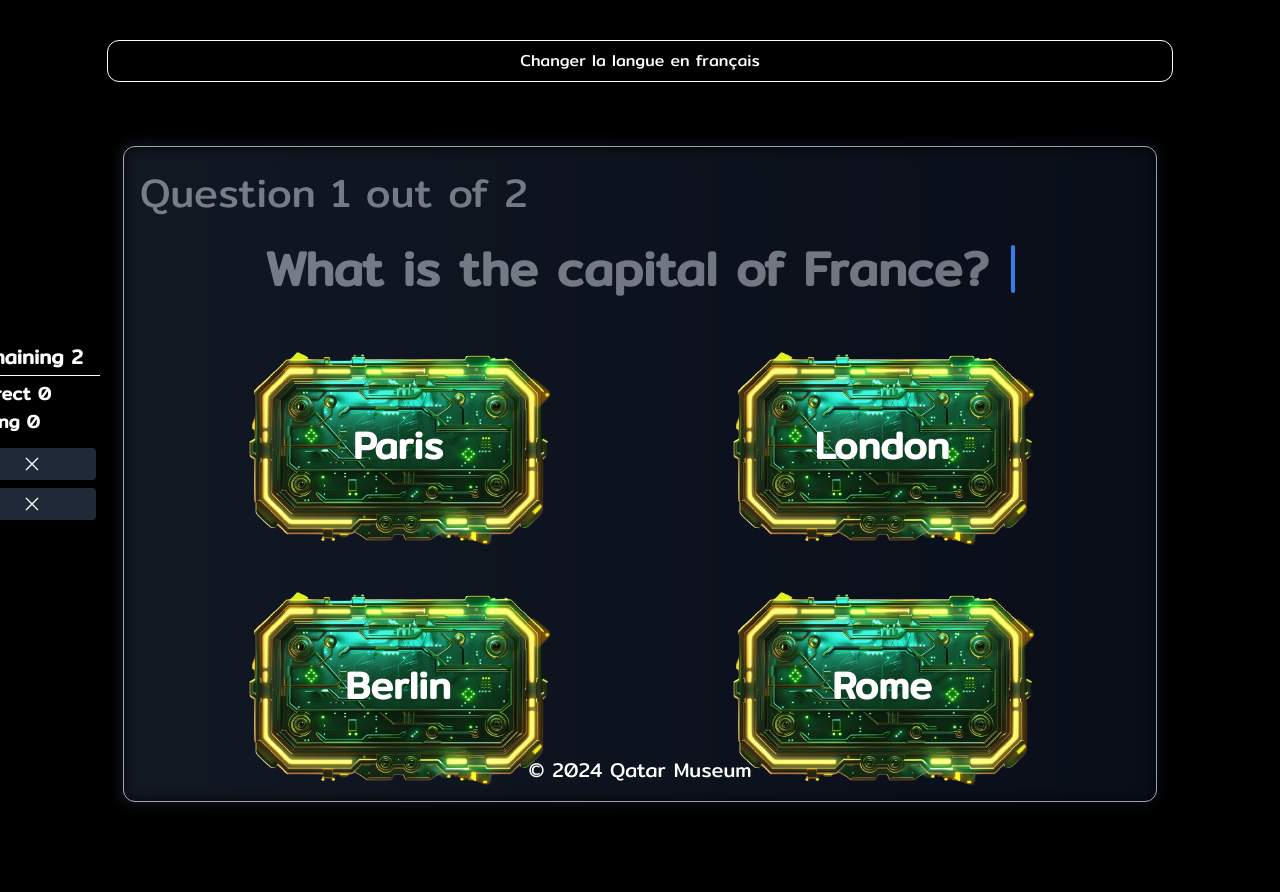
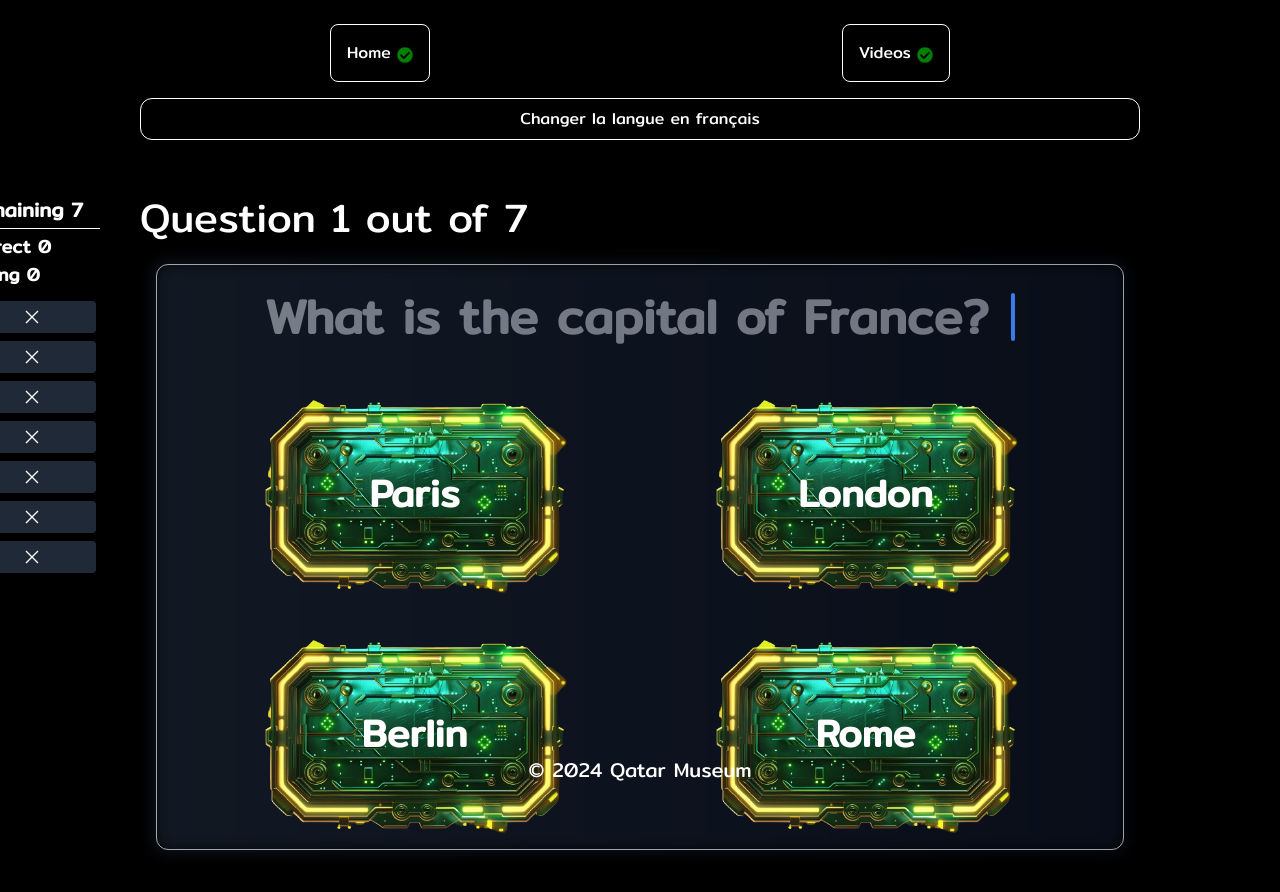
Before and after one commit to sim-engineering/nextjs-electron-boilerplate, a Next.js app: page / in a window 1280 px wide. Shown: the top 892 px of the page. Built offline with nearby package versions, Linux system fonts and the light colour scheme.

Commit message:
minor cleanup

```diff
--- a/public/locales/en.json
+++ /dev/null
@@ -1,6 +0,0 @@
-// public/locales/en.json
-
-{
-  "welcome": "Welcome to my website!",
-  "intro": "This is the introductory text in English."
-}
--- a/public/locales/fr.json
+++ /dev/null
@@ -1,4 +0,0 @@
-{
-  "welcome": "Bienvenue sur mon site web!",
-  "intro": "Ceci est le texte d'introduction en français."
-}
--- a/src/components/navigation.tsx
+++ b/src/components/navigation.tsx
@@ -1,6 +1,7 @@
 "use client";
 import React, { useContext } from "react";
 import { FaCheckCircle } from "react-icons/fa";
+import Link from "next/link";
 
 const Navigation = () => {
   return (
--- a/src/components/quiz.jsx
+++ b/src/components/quiz.jsx
@@ -10,7 +10,8 @@ const text = {
   wrong: { en: "Wrong", fr: "Faux" },
 };
 
-const Quiz = ({ questions: initialQuestions, language, handleRotate }) => {
+const Quiz = ({ questions: initialQuestions, language }) => {
+  const [rotate, setRotate] = useState(false);
   const [currentQuestion, setCurrentQuestion] = useState(0);
   const [remainingCount, setRemainingCount] = useState(initialQuestions.length);
   const [score, setScore] = useState(0);
@@ -21,6 +22,11 @@ const Quiz = ({ questions: initialQuestions, language, handleRotate }) => {
   const [isDisabled, setIsDisabled] = useState(false);
   const [questions, setQuestions] = useState([]);
   const [isTrembling, setIsTrembling] = useState(false);
+
+  const handleRotate = () => {
+    setRotate(true);
+    setTimeout(() => setRotate(false), 1000); // Adjust time to match the animation duration
+  };
 
   const triggerTremble = () => {
     setIsTrembling(true);
@@ -117,6 +123,14 @@ const Quiz = ({ questions: initialQuestions, language, handleRotate }) => {
               Question {currentQuestion + 1}{" "}
               {language === "en" ? "out of" : "sur"} {questions?.length}
             </div>
+            <div
+              className={`relative group p-4 m-4 border border-slate rounded-xl transform transition-transform duration-1000 ${
+                rotate ? "rotate-x" : "rotate-reverse-x"
+              }`}
+            >
+              <div className="absolute -inset-0.5 bg-gradient-to-r from-slate-800 to-slate-900 rounded-lg blur opacity-60 group-hover:opacity-10 transition duration-1000 group-hover:duration-200 animate-tilt"></div>
+
+              <div>
                 <TypewriterEffectSmoothComponent key={resetKey} words={words} />
                 <div className="grid grid-cols-2">
                   {questions[currentQuestion].options.map((option, index) => (
@@ -137,6 +151,8 @@ const Quiz = ({ questions: initialQuestions, language, handleRotate }) => {
                       />
                     </div>
                   ))}
+                </div>
+              </div>
             </div>
           </div>
         )}
@@ -201,6 +217,116 @@ const Quiz = ({ questions: initialQuestions, language, handleRotate }) => {
           }
         }
 
+        @keyframes rotateX {
+          0% {
+            transform: rotateX(0deg);
+          }
+          5% {
+            transform: rotateX(5deg);
+          }
+          10% {
+            transform: rotateX(10deg);
+          }
+          15% {
+            transform: rotateX(15deg);
+          }
+          20% {
+            transform: rotateX(20deg);
+          }
+          25% {
+            transform: rotateX(25deg);
+          }
+          30% {
+            transform: rotateX(30deg);
+          }
+          35% {
+            transform: rotateX(35deg);
+          }
+          40% {
+            transform: rotateX(40deg);
+          }
+          45% {
+            transform: rotateX(45deg);
+          }
+          50% {
+            transform: rotateX(50deg);
+          }
+          55% {
+            transform: rotateX(55deg);
+          }
+          60% {
+            transform: rotateX(60deg);
+          }
+          65% {
+            transform: rotateX(65deg);
+          }
+          70% {
+            transform: rotateX(70deg);
+          }
+          75% {
+            transform: rotateX(75deg);
+          }
+          80% {
+            transform: rotateX(80deg);
+          }
+          85% {
+            transform: rotateX(85deg);
+          }
+          90% {
+            transform: rotateX(90deg);
+          }
+          95% {
+            transform: rotateX(95deg);
+          }
+          100% {
+            transform: rotateX(100deg);
+          }
+        }
+
+        @keyframes rotateReverseX {
+          0% {
+            transform: rotateX(100deg);
+          }
+          10% {
+            transform: rotateX(90deg);
+          }
+          20% {
+            transform: rotateX(80deg);
+          }
+          30% {
+            transform: rotateX(70deg);
+          }
+          40% {
+            transform: rotateX(60deg);
+          }
+          50% {
+            transform: rotateX(50deg);
+          }
+          60% {
+            transform: rotateX(40deg);
+          }
+          70% {
+            transform: rotateX(30deg);
+          }
+          80% {
+            transform: rotateX(20deg);
+          }
+          90% {
+            transform: rotateX(10deg);
+          }
+          100% {
+            transform: rotateX(0deg);
+          }
+        }
+
+        .rotate-x {
+          animation: rotateX 1s ease-in-out forwards;
+        }
+
+        .rotate-reverse-x {
+          animation: rotateReverseX 1s ease-in-out forwards;
+        }
+
         .animate-shake {
           animation: shake 0.5s infinite alternate;
         }
--- a/src/pages/IndexPage.jsx
+++ b/src/pages/IndexPage.jsx
@@ -41,23 +41,83 @@ const questions = [
       { text: { en: "Rome", fr: "Rome" }, isCorrect: false },
     ],
   },
+  {
+    question: "What is the capital of Italy",
+    title: {
+      en: "What is the capital of Germany?",
+      fr: "Quelle est la capitale de la Allemand?",
+    },
+    options: [
+      { text: { en: "Paris", fr: "Paris" }, isCorrect: false },
+      { text: { en: "London", fr: "Londres" }, isCorrect: false },
+      { text: { en: "Berlin", fr: "Berlin" }, isCorrect: true },
+      { text: { en: "Rome", fr: "Rome" }, isCorrect: false },
+    ],
+  },
+  {
+    question: "What is the capital of Russia",
+    title: {
+      en: "What is the capital of Germany?",
+      fr: "Quelle est la capitale de la Allemand?",
+    },
+    options: [
+      { text: { en: "Paris", fr: "Paris" }, isCorrect: false },
+      { text: { en: "London", fr: "Londres" }, isCorrect: false },
+      { text: { en: "Berlin", fr: "Berlin" }, isCorrect: true },
+      { text: { en: "Rome", fr: "Rome" }, isCorrect: false },
+    ],
+  },
+  {
+    question: "What is the capital of China",
+    title: {
+      en: "What is the capital of Germany?",
+      fr: "Quelle est la capitale de la Allemand?",
+    },
+    options: [
+      { text: { en: "Paris", fr: "Paris" }, isCorrect: false },
+      { text: { en: "London", fr: "Londres" }, isCorrect: false },
+      { text: { en: "Berlin", fr: "Berlin" }, isCorrect: true },
+      { text: { en: "Rome", fr: "Rome" }, isCorrect: false },
+    ],
+  },
+  {
+    question: "What is the capital of Spain",
+    title: {
+      en: "What is the capital of Germany?",
+      fr: "Quelle est la capitale de la Allemand?",
+    },
+    options: [
+      { text: { en: "Paris", fr: "Paris" }, isCorrect: false },
+      { text: { en: "London", fr: "Londres" }, isCorrect: false },
+      { text: { en: "Berlin", fr: "Berlin" }, isCorrect: true },
+      { text: { en: "Rome", fr: "Rome" }, isCorrect: false },
+    ],
+  },
+  {
+    question: "What is the capital of Thailand",
+    title: {
+      en: "What is the capital of Germany?",
+      fr: "Quelle est la capitale de la Allemand?",
+    },
+    options: [
+      { text: { en: "Paris", fr: "Paris" }, isCorrect: false },
+      { text: { en: "London", fr: "Londres" }, isCorrect: false },
+      { text: { en: "Berlin", fr: "Berlin" }, isCorrect: true },
+      { text: { en: "Rome", fr: "Rome" }, isCorrect: false },
+    ],
+  },
 ];
 
 const IndexPage = () => {
   const [language, setLanguage] = useState("en");
-  const [rotate, setRotate] = useState(false);
 
   const switchLanguage = () => {
     language === "en" ? setLanguage("fr") : setLanguage("en");
   };
 
-  const handleRotate = () => {
-    setRotate(true);
-    setTimeout(() => setRotate(false), 1000); // Adjust time to match the animation duration
-  };
-
   return (
     <div className="flex flex-col min-h-screen">
+      <Navigation />
       <button
         onClick={switchLanguage}
         className="m-4 p-2 text-white border border-white rounded-xl"
@@ -66,103 +126,12 @@ const IndexPage = () => {
       </button>
 
       <div className="flex-grow px-4 py-8">
-        <div
-          className={`relative group p-4 m-4 border border-slate rounded-xl transform transition-transform duration-1000 ${
-            rotate ? "rotate-x" : "rotate-reverse-x"
-          }`}
-        >
-          <div className="absolute -inset-0.5 bg-gradient-to-r from-slate-800 to-slate-900 rounded-lg blur opacity-60 group-hover:opacity-10 transition duration-1000 group-hover:duration-200 animate-tilt"></div>
-          <Quiz
-            questions={questions}
-            language={language}
-            handleRotate={handleRotate}
-          />
-        </div>
+        <Quiz questions={questions} language={language} />
       </div>
       <footer className="absolute bottom-0 left-0 w-full px-4 py-4 text-center text-white text-xl">
         &copy; {text.footer[language]}
       </footer>
-      <style jsx>{`
-        @keyframes rotateX {
-          0% {
-            transform: rotateX(0deg);
-          }
-          10% {
-            transform: rotateX(10deg);
-          }
-          20% {
-            transform: rotateX(20deg);
-          }
-          30% {
-            transform: rotateX(30deg);
-          }
-          40% {
-            transform: rotateX(40deg);
-          }
-          50% {
-            transform: rotateX(50deg);
-          }
-          60% {
-            transform: rotateX(60deg);
-          }
-          70% {
-            transform: rotateX(70deg);
-          }
-          80% {
-            transform: rotateX(80deg);
-          }
-          90% {
-            transform: rotateX(90deg);
-          }
-          100% {
-            transform: rotateX(95deg);
-          }
-        }
-
-        @keyframes rotateReverseX {
-          0% {
-            transform: rotateX(100deg);
-          }
-          10% {
-            transform: rotateX(90deg);
-          }
-          20% {
-            transform: rotateX(80deg);
-          }
-          30% {
-            transform: rotateX(70deg);
-          }
-          40% {
-            transform: rotateX(60deg);
-          }
-          50% {
-            transform: rotateX(50deg);
-          }
-          60% {
-            transform: rotateX(40deg);
-          }
-          70% {
-            transform: rotateX(30deg);
-          }
-          80% {
-            transform: rotateX(20deg);
-          }
-          90% {
-            transform: rotateX(10deg);
-          }
-          100% {
-            transform: rotateX(0deg);
-          }
-        }
-
-        .rotate-x {
-          animation: rotateX 1s ease-in-out forwards;
-        }
-
-        .rotate-reverse-x {
-          animation: rotateReverseX 1s ease-in-out forwards;
-        }
-      `}</style>
+      <style jsx>{``}</style>
     </div>
   );
 };
```
Also changed, not shown: public/button.jpg (deleted). Lines whose indentation alone changed are shown as unchanged.
